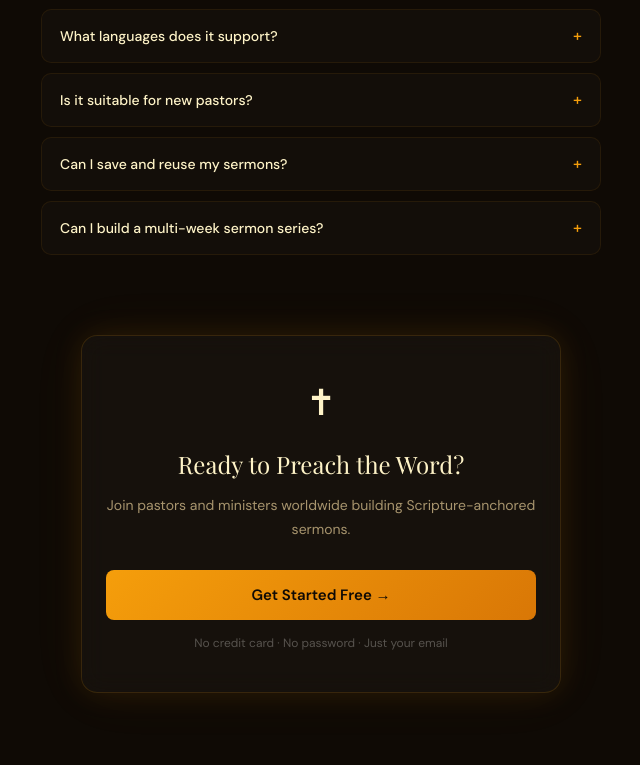
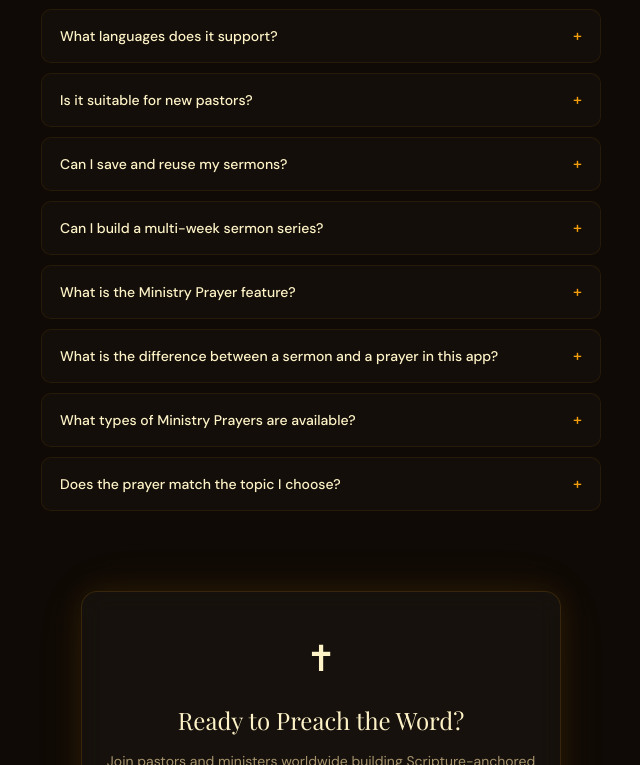
Before and after one commit to nextwaveaisuite/pastorshelper, a Next.js app: page / in a window 1280 px wide. Shown: the part 3650-4415 px from the top of the page, without its empty margins (319-959 px from the left). Built offline with nearby package versions, Linux system fonts and the light colour scheme; no server answers; a web font is replaced by a local one.

Commit message:
Add FAQs about Ministry Prayer features

```diff
--- a/app/page.tsx
+++ b/app/page.tsx
@@ -282,6 +282,10 @@ export default function Home() {
               { q: "Is it suitable for new pastors?",            a: "Absolutely. The Beginner level uses simple clear language with relatable examples. The 300+ topic library also helps new ministers find direction quickly." },
               { q: "Can I save and reuse my sermons?",           a: "Yes. Every sermon can be saved to your personal library, re-opened any time, preached from in Preach Mode, exported as a PDF, and organised into multi-week series." },
               { q: "Can I build a multi-week sermon series?",    a: "Yes. The Sermon Series Builder lets you create named series, assign sermons week by week, and view the full arc at a glance." },
+              { q: "What is the Ministry Prayer feature?",          a: "Ministry Prayers are completely separate from sermons. They are pastor-led congregational prayers with scripture declarations, intercession sections, congregational responses, and a corporate declaration the whole church speaks aloud together. They are not sermon outlines — they are ready-to-lead prayer ministry tools." },
+              { q: "What is the difference between a sermon and a prayer in this app?", a: "A sermon has Teaching Points, Scripture explanations, Application, an Altar Call and a Closing Prayer — it is designed to teach and preach. A Ministry Prayer has Prayer Sections with intercession language, Scriptures declared as weapons, Congregational Responses spoken aloud, a Corporate Declaration the church speaks together, and a Closing Blessing over the congregation. No teaching points, no explanations — pure intercession and declaration." },
+              { q: "What types of Ministry Prayers are available?",  a: "Two types — General Prayer for congregational ministry needs (Healing, Peace, Provision, Family, Salvation of Loved Ones, Grief, Guidance and more), and Warfare Prayer for leading the church in spiritual battle (Fear, Generational Curses, Depression, Addiction, Spiritual Oppression, Marital Warfare and more). Each prayer is specifically built around the topic chosen — not generic." },
+              { q: "Does the prayer match the topic I choose?",      a: "Yes — completely. If you select General Prayer and choose Salvation of Loved Ones, every section of the prayer is specifically about interceding for unsaved loved ones — breaking strongholds over them, divine encounters, preservation. If you select Warfare and choose Depression & Heaviness, the prayer specifically targets that spirit throughout — armour of God against depression, casting down thoughts of despair, calling down Holy Spirit for restoration. Nothing is generic." },
             ].map((faq, i) => (
               <details key={i} style={{ padding: "14px 18px", background: "rgba(255,255,255,0.02)", border: "1px solid rgba(245,158,11,0.08)", borderRadius: "10px", cursor: "pointer" }}>
                 <summary style={{ color: "#fef3c7", fontSize: "14px", fontWeight: 500, listStyle: "none", display: "flex", justifyContent: "space-between", alignItems: "center", gap: "10px" }}>
```
